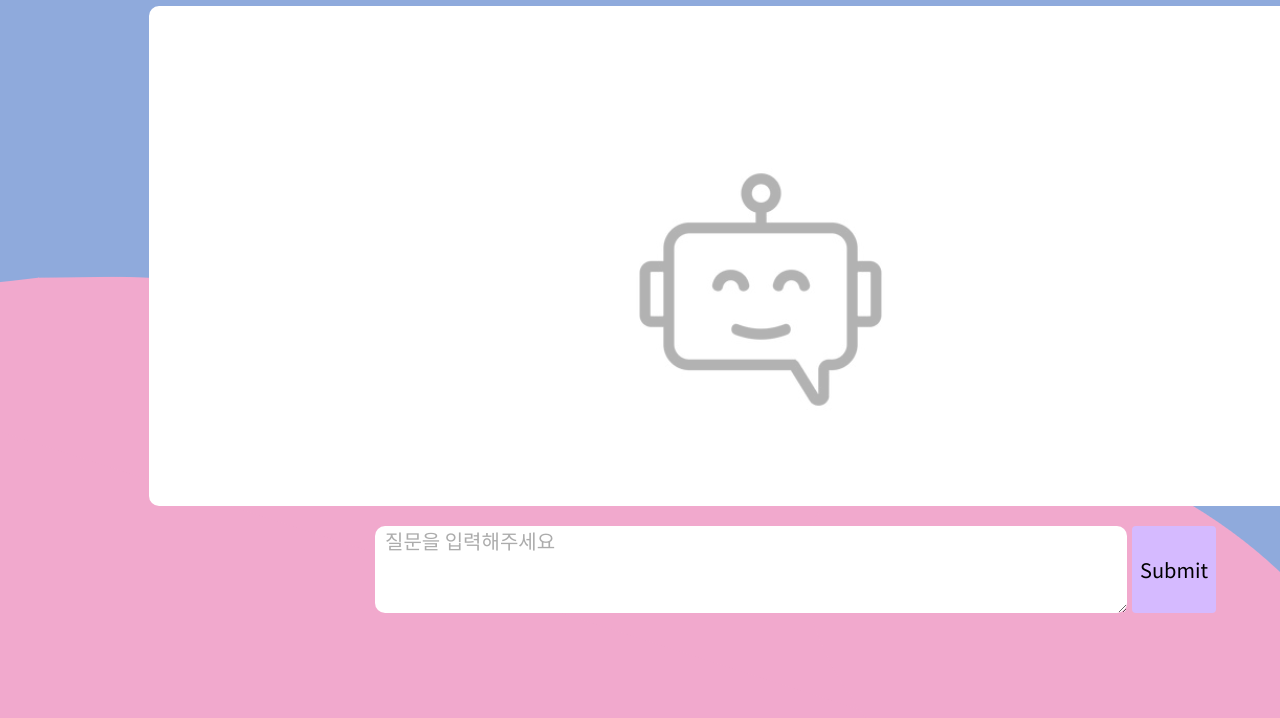
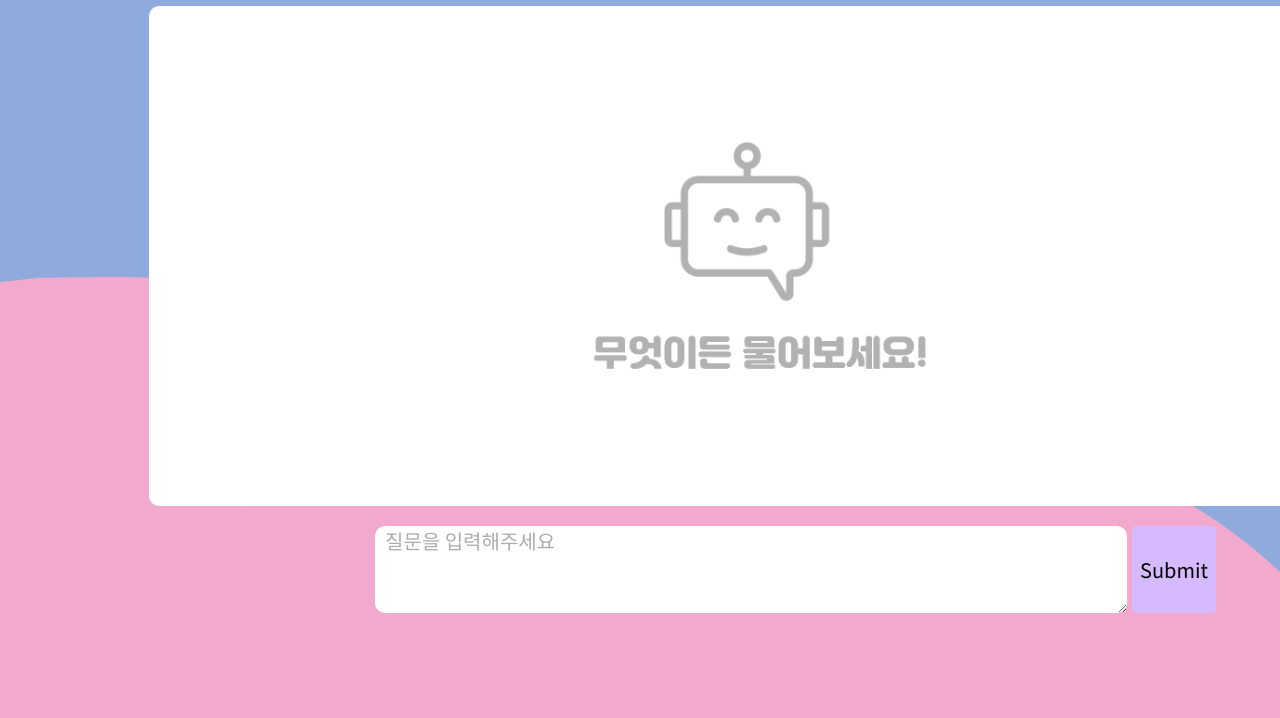
Before and after one commit to HBNU-SWUNIV/come-capstone23-pse, a Flask app: template 003 Code/codepse/app/templates/ai_chatbot.html in a window 1280 px wide; the page is wider, and only the part inside the window is pictured. Shown: the part 205-923 px from the top of that part. Run offline with Flask 3, Linux system fonts and the light colour scheme; the template is opened without the code that fills it, so the values that code supplies are empty; parts of the project's set-up code (start-up, migrations or seed data) failed here and were passed over.

Commit message:
챗봇 화면 완료

```diff
--- a/003 Code/codepse/app/static/css/ai_chatbot.css
+++ b/003 Code/codepse/app/static/css/ai_chatbot.css
@@ -113,6 +113,7 @@ input[type="submit"]:hover {
 }
 
 #chatloadimage img {
-    width: 50%; /* 이미지 크기를 줄입니다 */
-    opacity: 0.3; /* 이미지를 반투명하게 만듭니다 */
+    width: 50%;
+    opacity: 0.3; /* 이미지를 반투명 */
+    margin-bottom: 86px;
 }
--- a/003 Code/codepse/app/templates/ai_chatbot.html
+++ b/003 Code/codepse/app/templates/ai_chatbot.html
@@ -89,7 +89,7 @@ $(document).ready(function(){
 <div id="chatbox">
     <!-- This div will contain the chat messages -->
     <div id="chatloadimage">
-        <img src="{{ url_for('static', filename='images/chatimg.jpg') }}" alt="Chatbot Image">
+        <img src="{{ url_for('static', filename='images/chatt.png') }}" alt="Chatbot Image">
     </div>
 </div>
 
```
Also changed, not shown: 003 Code/codepse/app/static/images/chatt.png (added).
